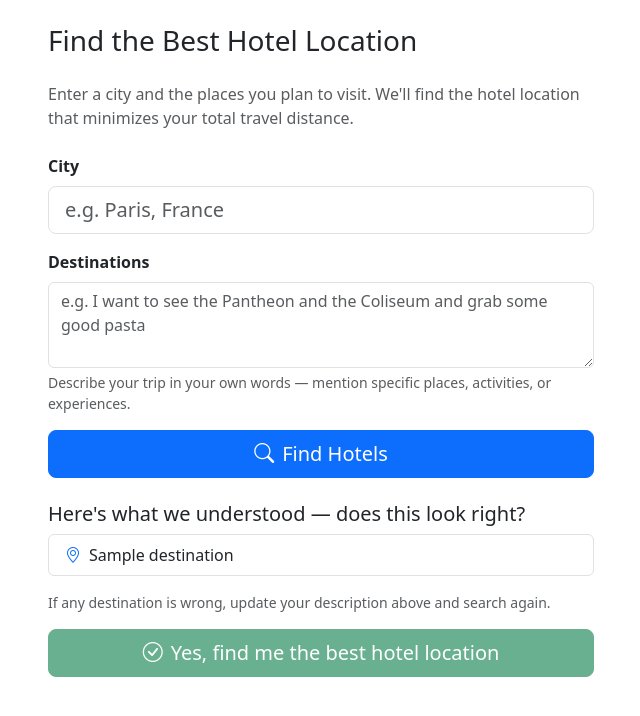
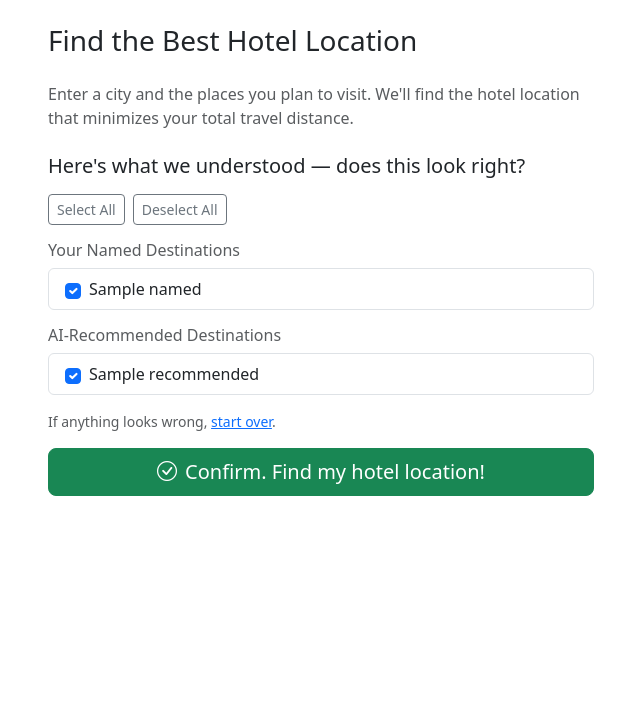
Before and after one commit to bobharter/travel-optimizer, a Django app: template core/templates/core/home.html in a window 1280 px wide. Shown: the part 56-772 px from the top of the page, without its empty margins (319-959 px from the left). Run offline with Django 5.2, Linux system fonts and the light colour scheme; tables that the repository leaves empty hold one stand-in row (values such as "Sample post"); the template is opened without the code that fills it: values that come from a table or form of the project are taken from there, most other values are stand-ins (such as "Sample title", 1, 10 or a date in 2020).

Commit message:
Update help and example text, and Add AI-powered destination extraction with named/recommended split and selectable confirmation UI

```diff
--- a/core/forms.py
+++ b/core/forms.py
@@ -14,8 +14,8 @@ class TripSearchForm(forms.Form):
         label='Destinations',
         widget=forms.Textarea(attrs={
             'class': 'form-control',
-            'placeholder': 'e.g. I want to see the Pantheon and the Coliseum and grab some good pasta',
+            'placeholder': 'e.g. I want to visit the Coliseum and the three highest-rated museums and the best art galleries and get some excellent linguini',
             'rows': 3,
         }),
-        help_text='Describe your trip in your own words — mention specific places, activities, or experiences.'
+        help_text='Describe your trip in your own words — mention specific places, activities, or experiences. You can be vague, and don\'t worry about spelling.'
     )
--- a/core/templates/core/home.html
+++ b/core/templates/core/home.html
@@ -11,6 +11,7 @@
             that minimizes your total travel distance.
         </p>
 
+        {% if not named and not recommended %}
         <form method="post">
             {% csrf_token %}
             <div class="mb-3">
@@ -30,7 +31,7 @@
             </div>
             <div class="d-grid">
                 <button type="submit" class="btn btn-primary btn-lg">
-                    <i class="bi bi-search me-2"></i>Find Hotels
+                    <i class="bi bi-search me-2"></i>Start Trip Analysis
                 </button>
             </div>
         </form>
@@ -39,21 +40,70 @@
         <div class="alert alert-danger mt-4">{{ error }}</div>
         {% endif %}
 
-        {% if destinations %}
-        <div class="mt-4">
-            <h2 class="h5">Here's what we understood — does this look right?</h2>
-            <ul class="list-group mb-3">
-                {% for d in destinations %}
-                <li class="list-group-item"><i class="bi bi-geo-alt me-2 text-primary"></i>{{ d }}</li>
+        {% else %}
+
+        <div class="mt-2">
+            <h2 class="h5 mb-3">Here's what we understood — does this look right?</h2>
+
+            <div class="d-flex gap-2 mb-3">
+                <button class="btn btn-outline-secondary btn-sm" onclick="selectAll()">Select All</button>
+                <button class="btn btn-outline-secondary btn-sm" onclick="deselectAll()">Deselect All</button>
+            </div>
+
+            {% if named %}
+            <h3 class="h6 text-muted mb-2">Your Named Destinations</h3>
+            <ul class="list-group mb-3" id="named-list">
+                {% for d in named %}
+                <li class="list-group-item d-flex align-items-center">
+                    <input class="form-check-input me-2 destination-checkbox" type="checkbox" checked onchange="updateConfirmButton()">
+                    {{ d }}
+                </li>
                 {% endfor %}
             </ul>
-            <p class="text-muted small">If any destination is wrong, update your description above and search again.</p>
-            <button class="btn btn-success btn-lg w-100" disabled>
-                <i class="bi bi-check-circle me-2"></i>Yes, find me the best hotel location
+            {% endif %}
+
+            {% if recommended %}
+            <h3 class="h6 text-muted mt-3 mb-2">AI-Recommended Destinations</h3>
+            <ul class="list-group mb-3" id="recommended-list">
+                {% for d in recommended %}
+                <li class="list-group-item d-flex align-items-center">
+                    <input class="form-check-input me-2 destination-checkbox" type="checkbox" checked onchange="updateConfirmButton()">
+                    {{ d }}
+                </li>
+                {% endfor %}
+            </ul>
+            {% endif %}
+
+            <p class="text-muted small">If anything looks wrong, <a href="/">start over</a>.</p>
+            <button class="btn btn-success btn-lg w-100" id="confirm-btn" onclick="confirmDestinations()">
+                <i class="bi bi-check-circle me-2"></i>Confirm. Find my hotel location!
             </button>
         </div>
+
         {% endif %}
 
     </div>
 </div>
+
+<script>
+    function updateConfirmButton() {
+        const anyChecked = document.querySelectorAll('.destination-checkbox:checked').length > 0;
+        document.getElementById('confirm-btn').disabled = !anyChecked;
+    }
+
+    function selectAll() {
+        document.querySelectorAll('.destination-checkbox').forEach(cb => cb.checked = true);
+        updateConfirmButton();
+    }
+
+    function deselectAll() {
+        document.querySelectorAll('.destination-checkbox').forEach(cb => cb.checked = false);
+        updateConfirmButton();
+    }
+
+    function confirmDestinations() {
+        // Placeholder — will submit selected destinations to hotel search
+        alert('Hotel search coming soon!');
+    }
+</script>
 {% endblock %}
```
Also changed, not shown: core/services/places_service.py (+12 -11 lines), core/views.py (+7 -3 lines), README.md.
